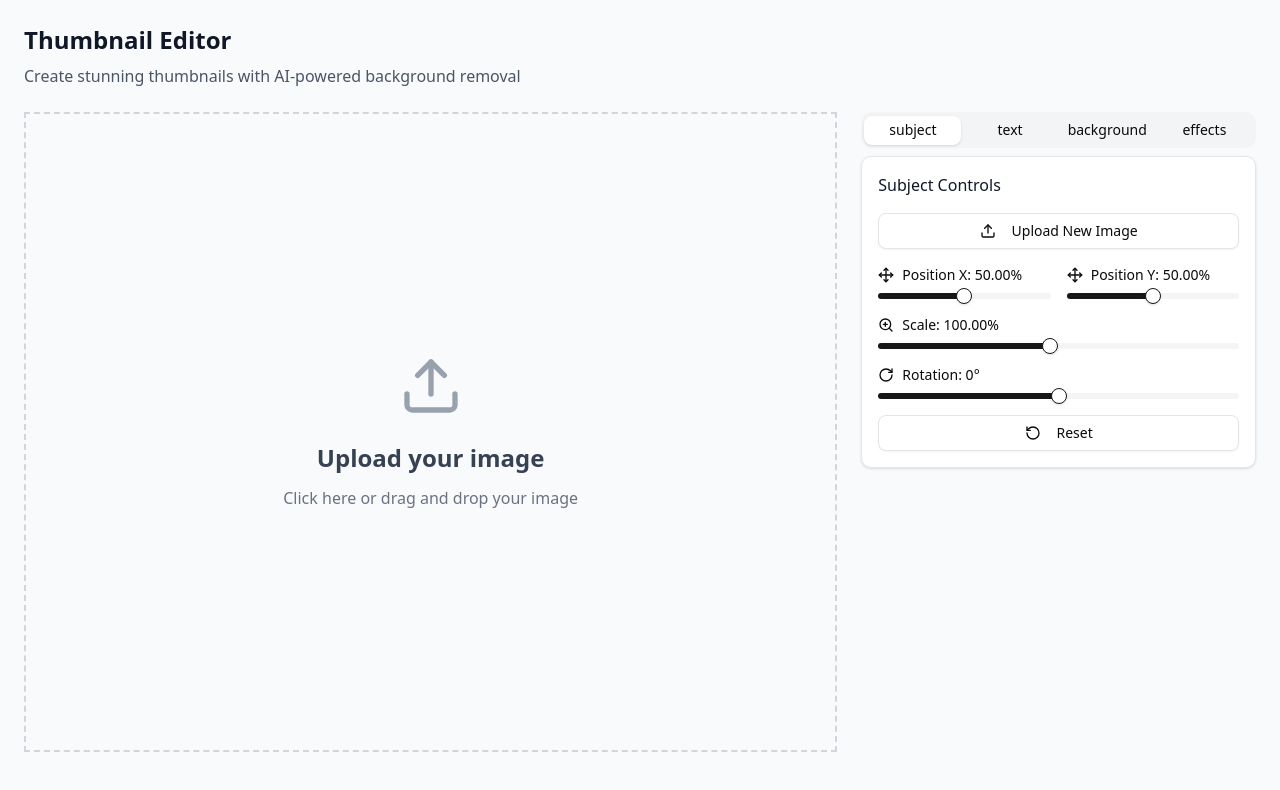
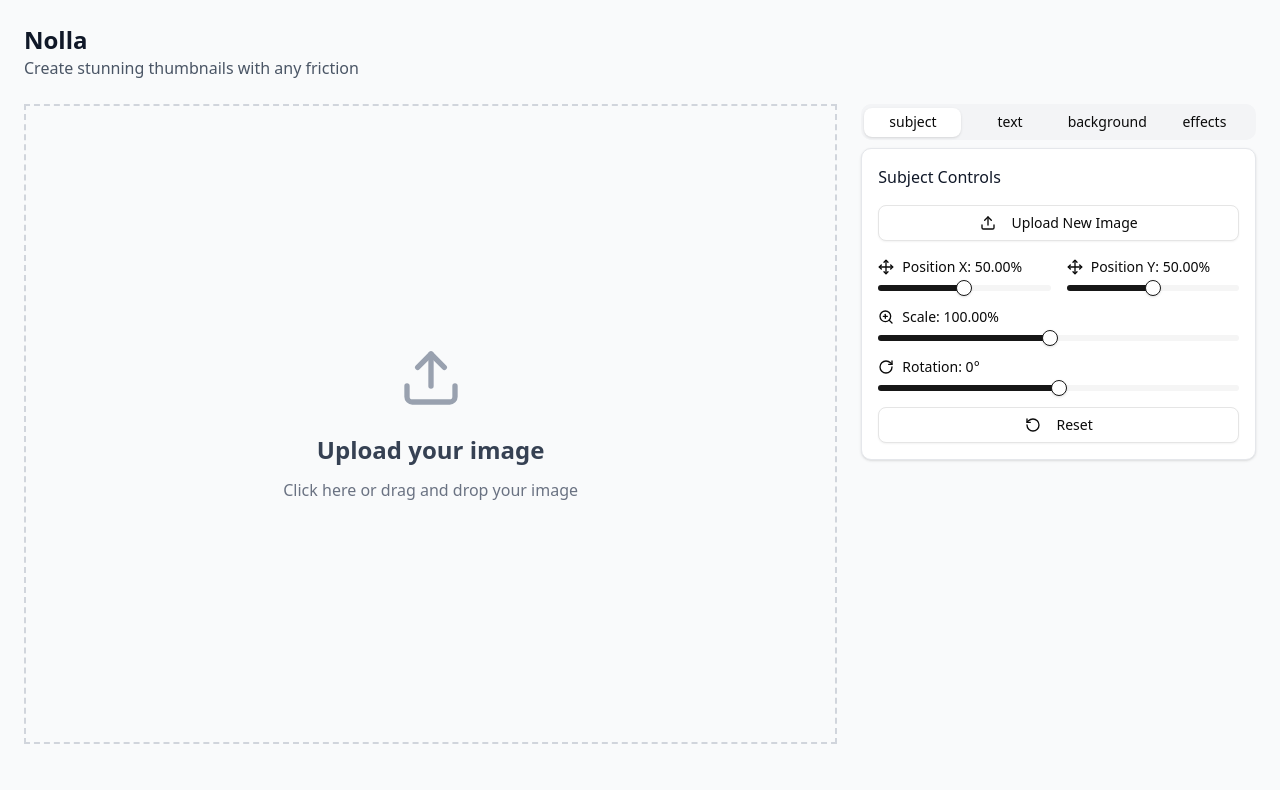
Before and after one commit to ronitrajfr/nollla, a Next.js app: page /app in a window 1280 px wide. Shown: the top 790 px of the page. Built offline with nearby package versions, Linux system fonts and the light colour scheme; a web font is replaced by a local one.

Commit message:
replace h1 with link

```diff
--- a/src/app/app/page.tsx
+++ b/src/app/app/page.tsx
@@ -6,6 +6,7 @@ import { loadGoogleFonts } from "@/lib/font-loader";
 import { UploadArea } from "@/components/thumbnail-editor/upload-area";
 import { PreviewPanel } from "@/components/thumbnail-editor/preview-panel";
 import { ControlsPanel } from "@/components/thumbnail-editor/controls-panel";
+import Link from "next/link";
 
 export default function ThumbnailEditor() {
   const { originalImage, textElements, handleImageUpload, exportThumbnail } =
@@ -27,11 +28,11 @@ export default function ThumbnailEditor() {
     <div className="min-h-screen bg-gray-50">
       <div className="container mx-auto p-6">
         <div className="mb-6">
-          <h1 className="text-2xl font-semibold text-gray-900 mb-2">
-            Thumbnail Editor
-          </h1>
+          <Link href="/" className="text-2xl font-semibold text-gray-900 mb-2">
+            Nolla
+          </Link>
           <p className="text-gray-600">
-            Create stunning thumbnails with AI-powered background removal
+            Create stunning thumbnails with any friction
           </p>
         </div>
 
```
